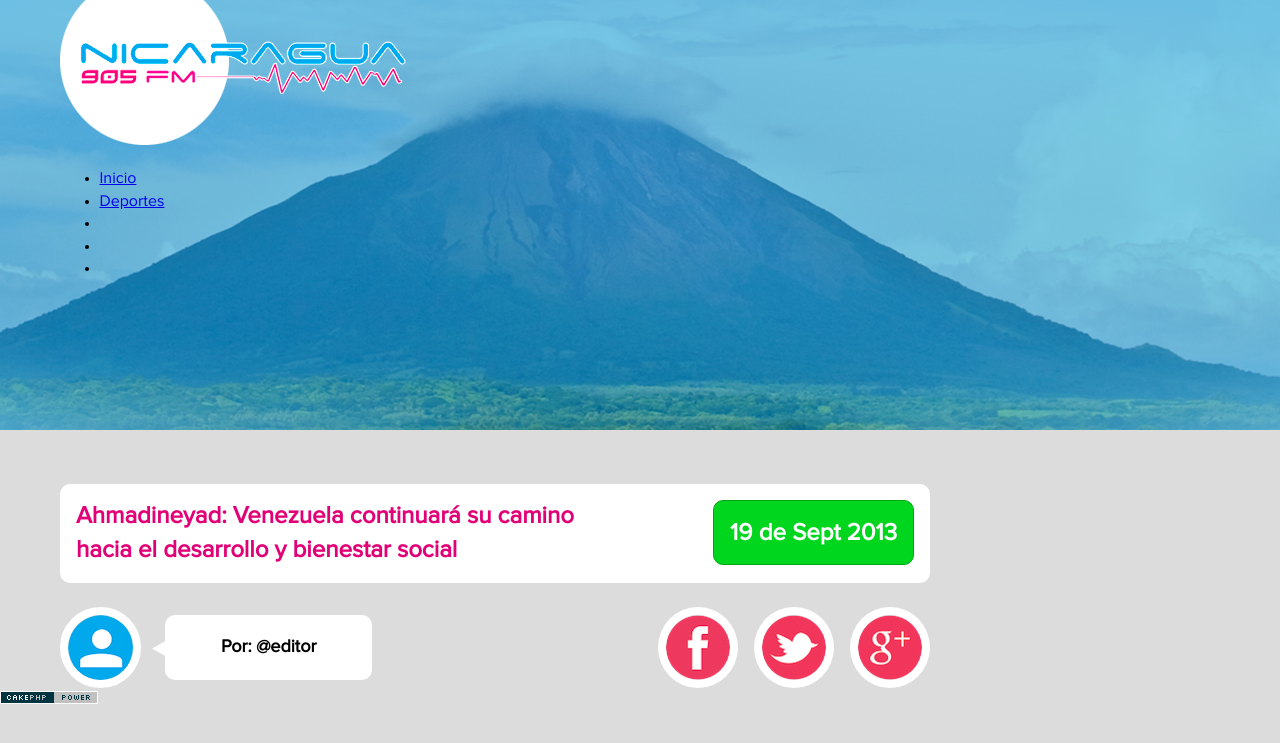
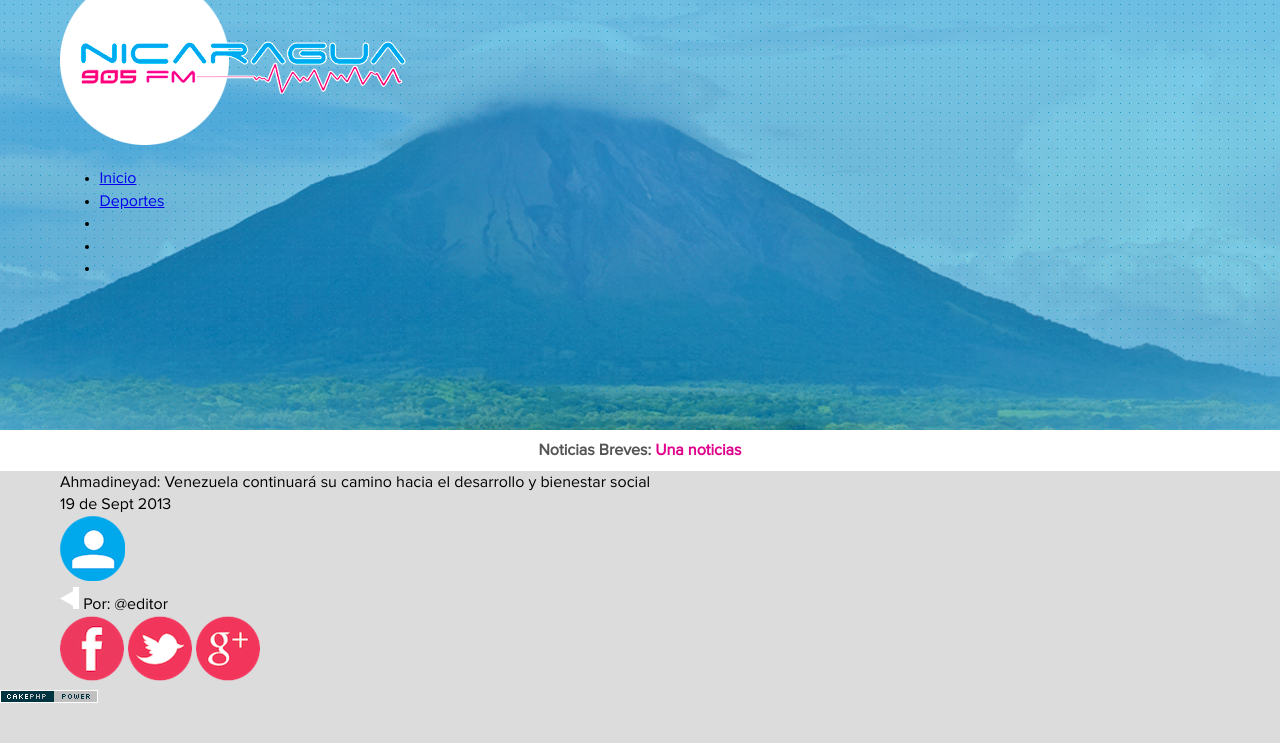
Before and after one commit to grlopez90/radionicaragua, a CakePHP app: the page made by app/View/Noticias/ver.ctp in a window 1280 px wide. Shown: the top 743 px of the page. Run offline with PHP 8.4 and a stand-in for CakePHP, Linux system fonts and the light colour scheme; the template is opened without the code that fills it, so the values that code supplies are empty; some libraries are stand-ins or nearby versions.

Commit message:
Cambios en el fondo

```diff
--- a/app/View/Layouts/default.ctp
+++ b/app/View/Layouts/default.ctp
@@ -44,7 +44,6 @@ $cakeDescription = __d('cake_dev', '');
 			<div class="background"></div>
 			<div class="top">
 				<div>
-
 					<?php
 					echo $this->Html->image(
 						'logo.png',
@@ -82,8 +81,15 @@ $cakeDescription = __d('cake_dev', '');
 					</ul>
 				</div>
 			</div>
+		</header>
 
-		</header>
+		<aside class="recientes">
+			<div>
+				<span>Noticias Breves:</span>
+				<span class="breve">Una noticias</span>
+			</div>
+		</aside>
+
 		<div id="content">
 
 			<?php echo $this->Session->flash(); ?>
--- a/app/webroot/css/default.css
+++ b/app/webroot/css/default.css
@@ -10,22 +10,22 @@
 }
 
 body {
-	background: #dcdcdc repeat;
     font: normal 16px/1.4 ProximaNova-Regular;
+    background: #dcdcdc;
 }
 
 html {
-	background: none;
+	background: none !important;
 }
 
 #content {
 	margin: 0 auto;
 	max-width: 1160px;
-	width:100%;
+	width: 100%;
 }
 
 #header {
-	background: url('../img/fondo1.png') top center no-repeat;
+	background: url('../img/bgnew.png'), url('../img/fondo1.png') top center no-repeat;
 	height: 430px;
 	width: 100%;
 	position: relative;
@@ -41,105 +41,27 @@ html {
 	width: 100%;
 }
 
-#wraper-news {
-	float: left;
-	margin-top: 3.375em;
-	width: 75%;
+.breve {
+	color: #df008b;
 }
 
-.border-radius {
-	border-radius: 10px;
-	-webkit-border-radius: 10px;
-	-ms-border-radius: 10px;
+.recientes {
+	background: #FFF;
+	height: 41px;
+	width: 100%;
 }
 
-.bottom-header-news {
-	margin-top: 2em;
-	height: 65px;
-}
-
-.bottom-header-news img {
-	border: .5em solid #fff;
-	border-radius: 50%;
-	-webkit-border-radius: 50%;
-	-ms-border-radius: 50%;
-	float: left;
-	margin-top: -.5em;
-}
-
-.bottom-header-news span {
-	font-size: 1.125em;
-}
-
-.clear {clear: both;}
-
-.date-news {
-	background: #00d61e;
-	border: 1px solid #00a617;
-	color: #fff;
-	float: right;
-	height: 65px;
-}
-
-.editor-news {
-	background: #fff;
-	float: left;
-	height: 65px;
-	line-height: 65px;
-	margin-left: 1.5em;
-	padding: 0 3.5em;
-	position:relative;
-}
-
-.editor-news img {
-	border: 0;
-	left: -13px;
-	position: absolute;
-	top: 30px;
-}
-
-.header-news {
+	.recientes>div {
+		color: #555;
 		font-weight: bold;
-
-}
-
-.padding {
-	padding: 1em;
-	-webkit-box-sizing: border-box;
-	-moz-box-sizing: border-box;
-	box-sizing: border-box;
-}
-
-.social-news {
-	float: right;
-}
-
-.social-news img {
-	margin-left: 1em;
-}
-
-.title-news {
-	background: #fff;
-	color: #e20076;
-	float: left;
-	max-width: 65%;
+		line-height: 41px;
+		margin: 0 auto;
+		text-align: center;
+		width: 1160px;
 	}
 
 .top {
 	margin: 0 auto;
-	position: relative;
+	position:relative;
 	width: 1161px;
 }
-
-.top-header-news {
-	background: #fff;
-}
-
-.top-header-news span {
-	font-size: 1.5em;
-}
-
-.wraper-editor-news {
-	float: left;
-	width: 50%;
-}
```
Also changed, not shown: 7 other files. Lines whose indentation alone changed are shown as unchanged.
